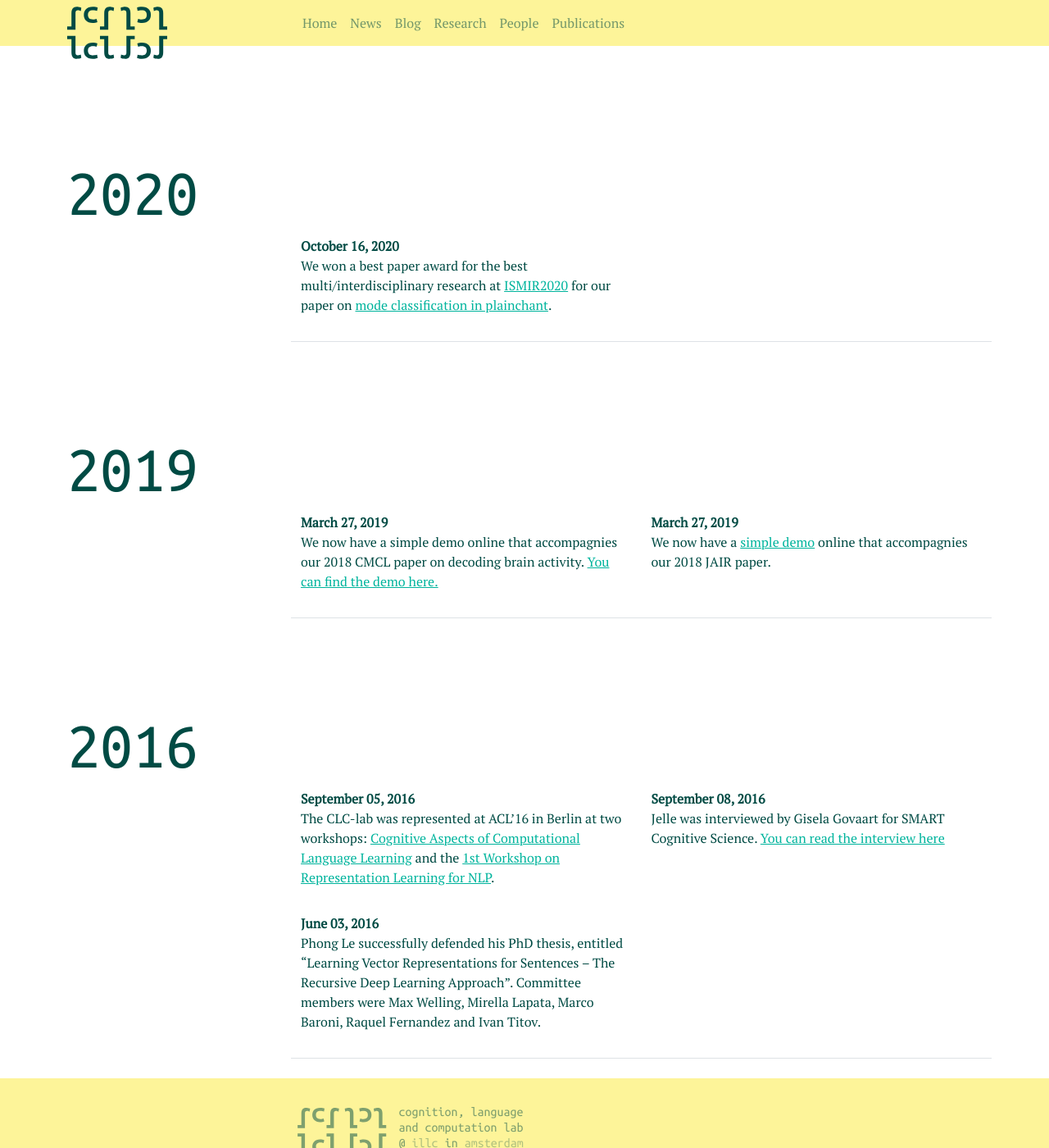
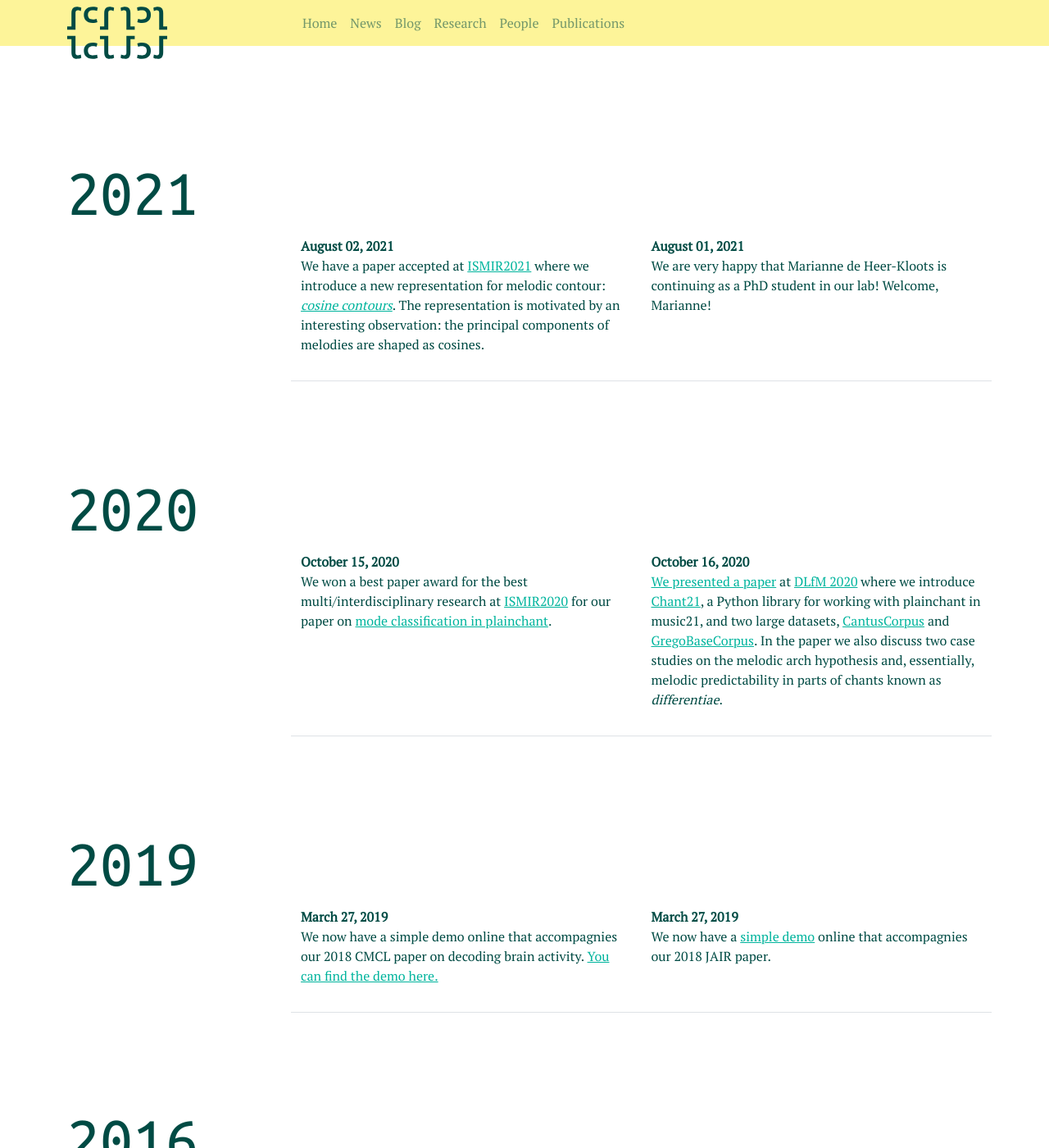
Before and after one commit to clclab/clclab-website, a Jekyll site: the page built from _pages/news.html, in a window 1280 px wide and 1400 px high. Shown: the whole window at 82% size. Built offline with Jekyll 4.4.1, drawn with Linux system fonts in a browser that asks for light colours; a script that is not in the unit is left out.

Commit message:
some news

```diff
--- a/_data/news.yml
+++ b/_data/news.yml
@@ -1,8 +1,33 @@
-- date: 2020-10-16
+- date: 2021-08-02
+  text: >-
+    We have a paper accepted at [ISMIR2021](https://ismir2021.ismir.net) where we introduce a new
+    representation for melodic contour: [_cosine contours_](github.com/bacor/cosine-contours).
+    The representation is motivated by an interesting observation:
+    the principal components of melodies are shaped as cosines.
+
+- date: 2021-08-01
+  text: >-
+    We are very happy that Marianne de Heer-Kloots is continuing as a
+    PhD student in our lab! Welcome, Marianne!
+
+- date: 2020-10-15
   text: >-
     We won a best paper award for the best multi/interdisciplinary
     research at [ISMIR2020](https://www.ismir2020.net/awards/) for our paper on
     [mode classification in plainchant](https://github.com/bacor/ISMIR2020).
+
+- date: 2020-10-16
+  text: >-
+    [We presented a paper](https://doi.org/10.1145/3424911.3425514)
+    at [DLfM 2020](https://dlfm.web.ox.ac.uk/7th-international-conference-digital-libraries-musicology)
+    where we introduce [Chant21](https://github.com/bacor/chant21),
+    a Python library for working with plainchant in music21,
+    and two large datasets, [CantusCorpus](https://github.com/bacor/cantuscorpus)
+    and [GregoBaseCorpus](https://github.com/bacor/cantuscorpus).
+    In the paper we also discuss two case studies on the melodic
+    arch hypothesis and, essentially, melodic predictability in
+    parts of chants known as _differentiae_.
+
 
 - date: 2019-03-27
   text: >-
```
